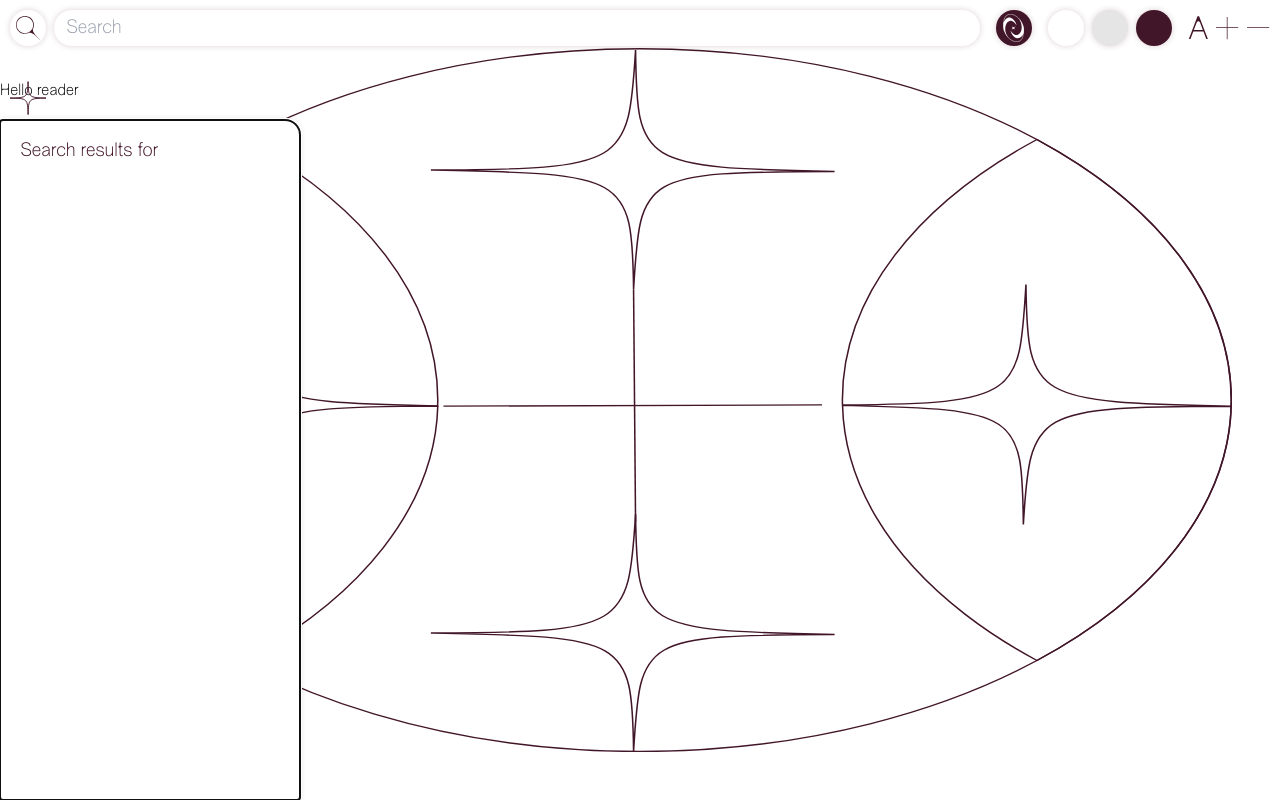
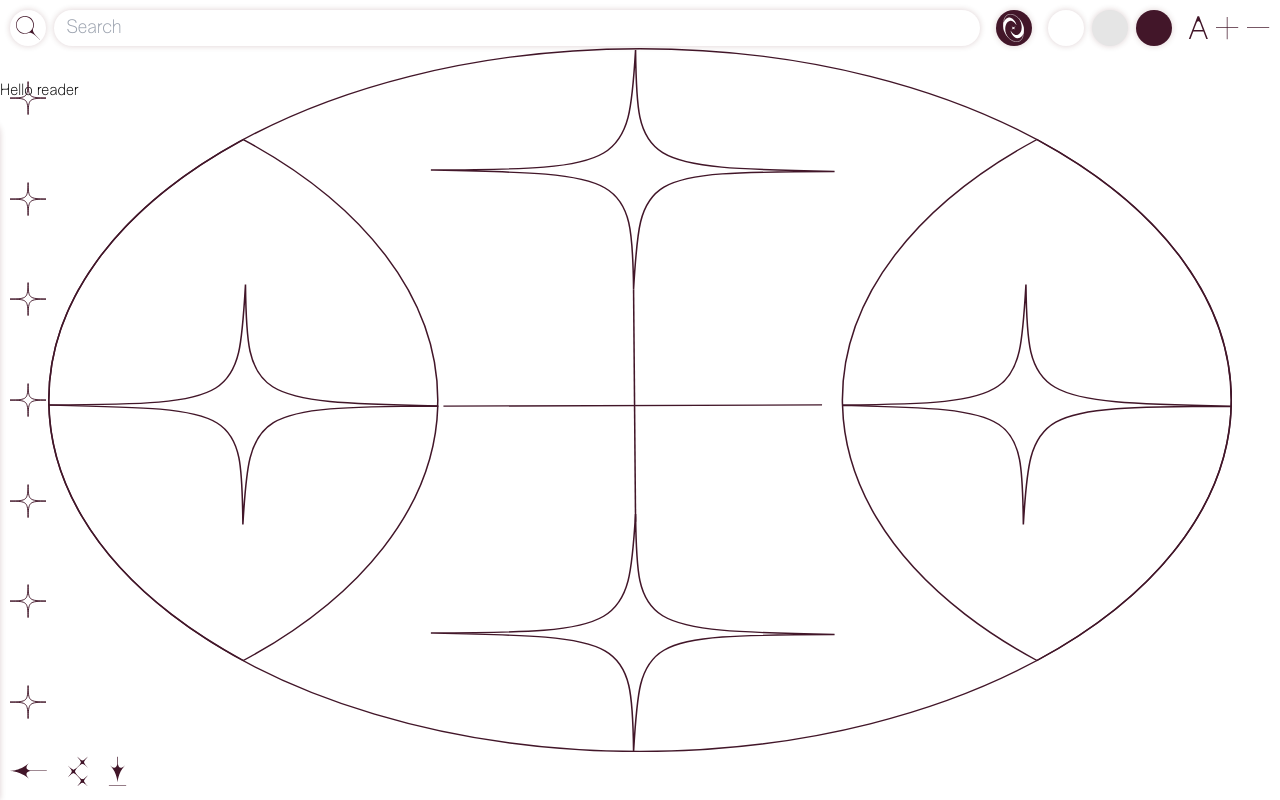
Before and after one commit to antiantivirus/fae-online-reader, a Next.js app: page / in a window 1280 px wide. Built offline with nearby package versions, Linux system fonts and the light colour scheme.

Commit message:
change search box to regular div instead of dialog

```diff
--- a/components/chapterHeading.tsx
+++ b/components/chapterHeading.tsx
@@ -75,6 +75,7 @@ export default function ChapterHeading({
       </div>
       <ChapterImage video={video} />
       <p
+        data-pagefind-ignore
         id="image-credit"
         className="fixed bottom-2.5 right-2.5 z-50 hidden text-xs text-primary xl:block"
       >
--- a/components/search.jsx
+++ b/components/search.jsx
@@ -2,11 +2,13 @@ import SearchIcon from "./icons/search";
 import { useState, useEffect } from "react";
 import * as Dialog from "@radix-ui/react-dialog";
 import Link from "next/link";
+import Back from "./icons/back";
 
 export default function Search() {
   const [searchOpenMobile, setSearchOpenMobile] = useState(false);
   const [query, setQuery] = useState("");
   const [results, setResults] = useState([]);
+  const [searchOpen, setSearchOpen] = useState(false);
 
   useEffect(() => {
     async function loadPagefind() {
@@ -23,6 +25,12 @@ export default function Search() {
     }
     loadPagefind();
   }, []);
+
+  useEffect(() => {
+    console.log(query);
+    if (query !== "") setSearchOpen(true);
+    else setSearchOpen(false);
+  }, [query]);
 
   async function handleSearch(e) {
     e.preventDefault();
@@ -53,22 +61,23 @@ export default function Search() {
         onChange={(e) => setQuery(e.target.value)}
         onInput={handleSearch}
       />
-      <Dialog.Root modal={false} open={true}>
-        <Dialog.Portal>
-          <Dialog.Content
+      <div
         onPointerDownOutside={(e) => e.preventDefault()}
-            className="dialog-left fixed bottom-0 left-0 z-50 mt-24 flex h-[calc(100vh-120px)] w-[300px] max-w-[85vw] flex-col overflow-auto rounded-tr bg-background p-5 text-primary text-primary shadow motion-reduce:transition-none"
+        className={`${searchOpen ? "search-open" : "search-closed"} search-dialog fixed bottom-0 left-0 z-50 mt-24 flex h-[calc(100vh-120px)] w-[300px] max-w-[85vw] flex-col overflow-auto rounded-tr bg-background p-5 text-primary shadow motion-reduce:transition-none`}
       >
+        <button
+          onClick={() => setSearchOpen(false)}
+          className="fixed right-2.5 top-5 bg-background"
+        >
+          <Back />
+        </button>
         <h3 className="mb-5 text-base">Search results for {query}</h3>
         <div id="results">
           {results.map((result, index) => (
             <Result key={result.id} result={result} />
           ))}
         </div>
-          </Dialog.Content>
-          <Dialog.Overlay />
-        </Dialog.Portal>
-      </Dialog.Root>
+      </div>
     </div>
   );
 }
--- a/components/toc.tsx
+++ b/components/toc.tsx
@@ -184,6 +184,7 @@ export default function TOC() {
 
   return (
     <nav
+      data-pagefind-ignore="all"
       id="toc"
       className="fixed left-1.5 top-1/2 z-30 -translate-y-1/2 transform lg:left-2.5 lg:top-[80px] lg:h-[80vh] lg:translate-y-0 lg:transform-none"
     >
--- a/pages/fae4/[slug].tsx
+++ b/pages/fae4/[slug].tsx
@@ -18,7 +18,7 @@ export default function PostPage({
 }: InferGetStaticPropsType<typeof getStaticProps>) {
   const title = source.frontmatter.title as string;
   return (
-    <div>
+    <div data-pagefind-body>
       <Head>
         <title>{source.frontmatter.title as string}</title>
       </Head>
--- a/styles/globals.css
+++ b/styles/globals.css
@@ -167,16 +167,23 @@
     @apply mb-0;
   }
 
-  .dialog-left {
+  .dialog-left,
+  .search-dialog {
     @apply transform motion-reduce:transition-none;
   }
 
-  .dialog-left[data-state="open"] {
-    animation: slideLeftOpen 300ms cubic-bezier(0.87, 0, 0.13, 1);
+  .search-dialog {
+    @apply -translate-x-full;
   }
 
-  .dialog-left[data-state="closed"] {
-    animation: slideLeftClose 300ms cubic-bezier(0.87, 0, 0.13, 1);
+  .dialog-left[data-state="open"],
+  .search-open {
+    animation: slideLeftOpen 300ms cubic-bezier(0.87, 0, 0.13, 1) forwards;
+  }
+
+  .dialog-left[data-state="closed"],
+  .search-closed {
+    animation: slideLeftClose 300ms cubic-bezier(0.87, 0, 0.13, 1) forwards;
   }
 
   .dialog-bottom {
```
Lines whose indentation alone changed are shown as unchanged.
